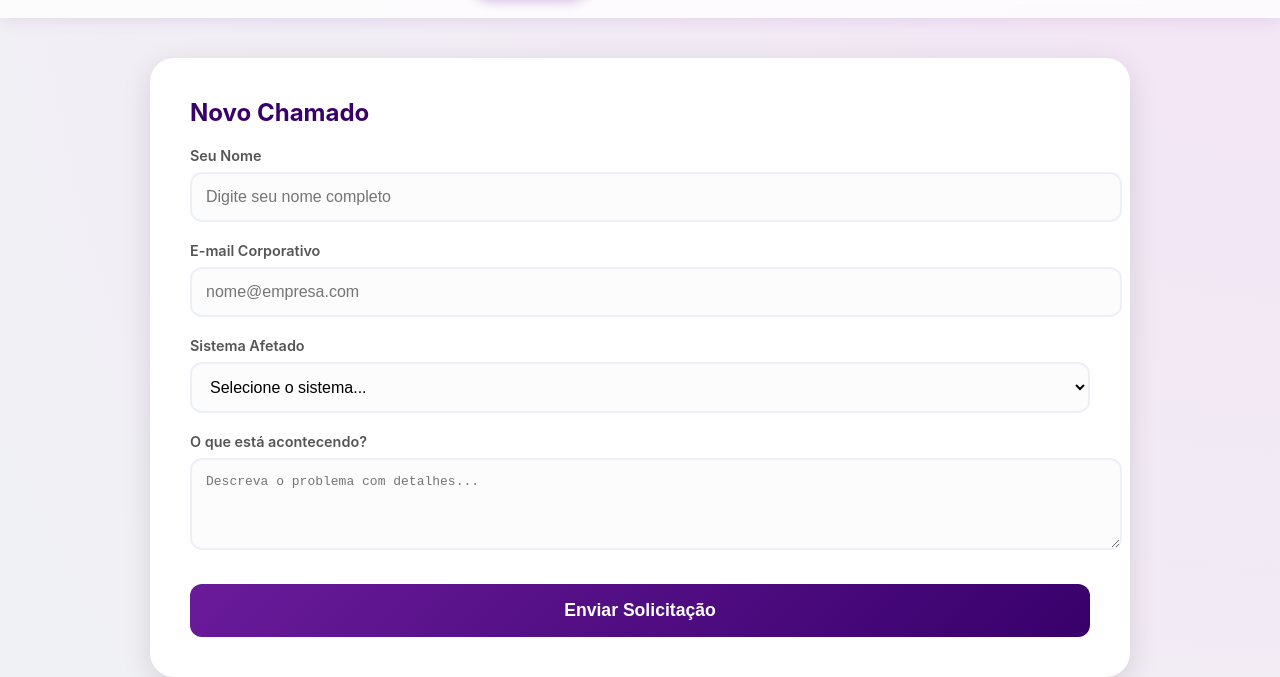
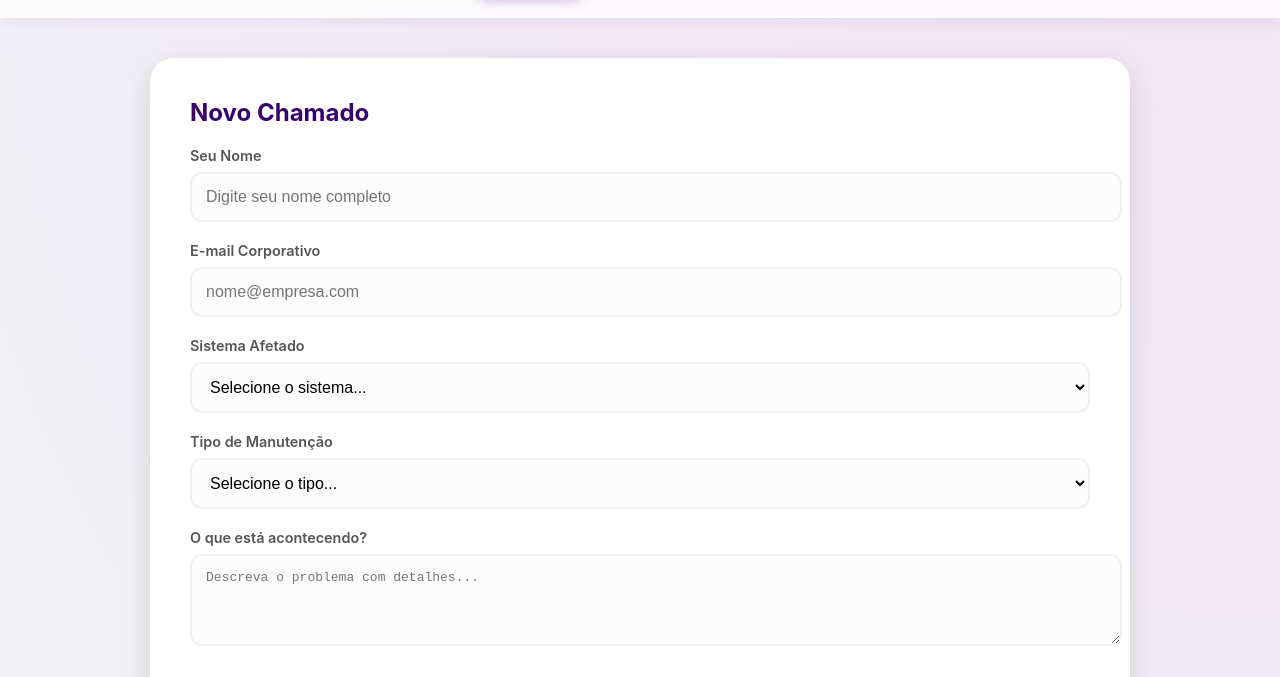
Before and after one commit to matheusdomingues-sketch/TechSolved, a website: page index.html in a window 1280 px wide. Shown: the part 121-798 px from the top of the page. Drawn offline with Linux system fonts and the light colour scheme; no server answers.

Commit message:
Update index.html

```diff
--- a/index.html
+++ b/index.html
@@ -173,11 +173,21 @@
                 </div>
                 <div class="form-group">
                     <label>Sistema Afetado</label>
-                    <select required>
+                    <select id="sistema" required>
                         <option value="">Selecione o sistema...</option>
                         <option>ERP Financeiro</option>
                         <option>Portal do Cliente</option>
                         <option>App Logística</option>
+                    </select>
+                </div>
+                <div class="form-group">
+                    <label>Tipo de Manutenção</label>
+                    <select id="tipoManutencao" required>
+                        <option value="">Selecione o tipo...</option>
+                        <option value="preventiva">Preventiva (Evitar falhas futuras)</option>
+                        <option value="corretiva">Corretiva (Corrigir erro existente)</option>
+                        <option value="adaptativa">Adaptativa (Ajustar a novas necessidades)</option>
+                        <option value="perfectiva">Perfectiva (Melhorar performance/recursos)</option>
                     </select>
                 </div>
                 <div class="form-group">
@@ -310,12 +320,13 @@
 
             const nome = document.getElementById('nome').value;
             const email = document.getElementById('email').value;
+            const tipo = document.getElementById('tipoManutencao').value;
 
             try {
                 await fetch(API_URL, {
                     method: 'POST',
                     headers: { 'Content-Type': 'application/json' },
-                    body: JSON.stringify({ nome, email })
+                    body: JSON.stringify({ nome, email, tipo_manutencao: tipo })
                 });
                 alert('🚀 Chamado enviado com sucesso!');
                 document.getElementById('formCadastro').reset();
```
